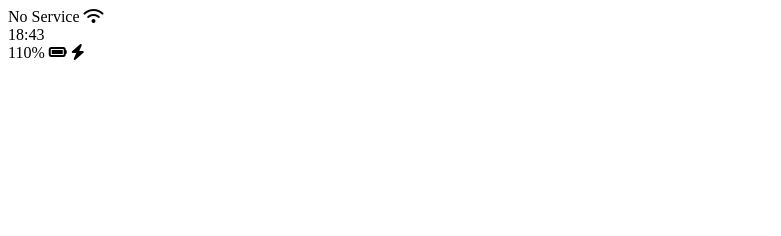
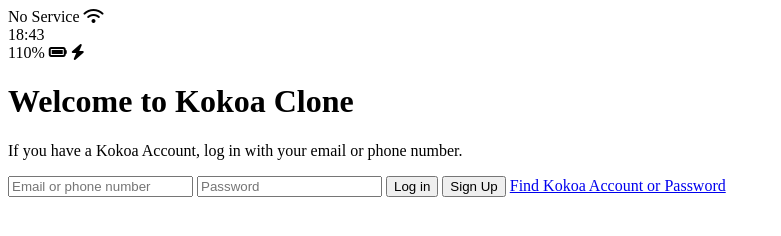
Before and after one commit to hyuna-wa/kakaoclone-July-2020, a plain HTML site: page index.html in a window 1280 px wide. Shown: the whole page, without its empty margins (0-781 px from the left). Drawn offline with Linux system fonts and the light colour scheme.

Commit message:
Add Header and Form on Sign Up Page

```diff
--- a/index.html
+++ b/index.html
@@ -3,7 +3,7 @@
   <head>
     <meta charset="UTF-8" />
     <meta name="viewport" content="width=device-width, initial-scale=1.0" />
-    <title>Welcome to Kokoa Talk</title>
+    <title>Welcome to Kokoa Clone</title>
   </head>
   <body>
     <div class="status-bar">
@@ -20,6 +20,19 @@
         <i class="fas fa-bolt"></i>
       </div>
     </div>
+    <header class="welcome-header">
+      <h1 class="welcome-header__title">Welcome to Kokoa Clone</h1>
+      <p class="welcome-header__text">
+        If you have a Kokoa Account, log in with your email or phone number.
+      </p>
+    </header>
+    <form id="login-form" action="">
+      <input type="text" placeholder="Email or phone number" />
+      <input type="password" placeholder="Password" />
+      <input type="submit" value="Log in" />
+      <button type="submit">Sign Up</button>
+      <a href="#">Find Kokoa Account or Password</a>
+    </form>
     <script
       src="https://kit.fontawesome.com/50693202a3.js"
       crossorigin="anonymous"
```
